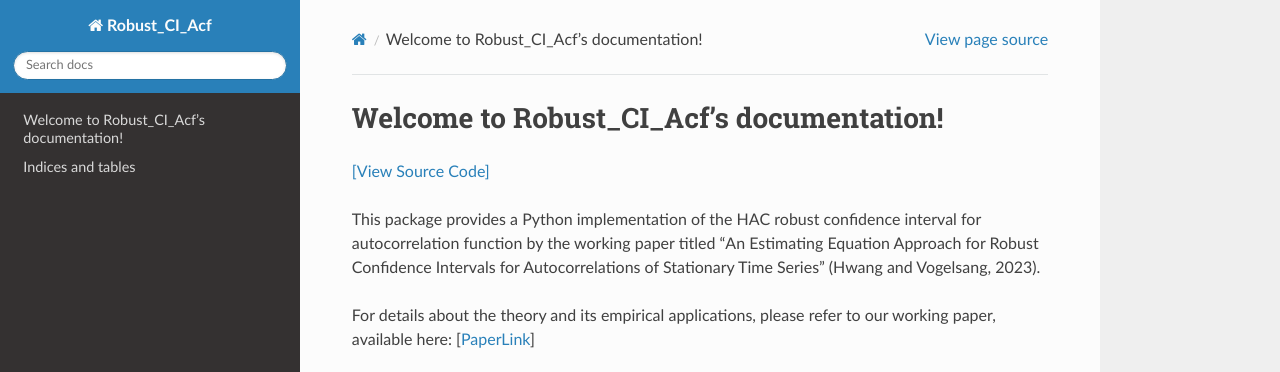
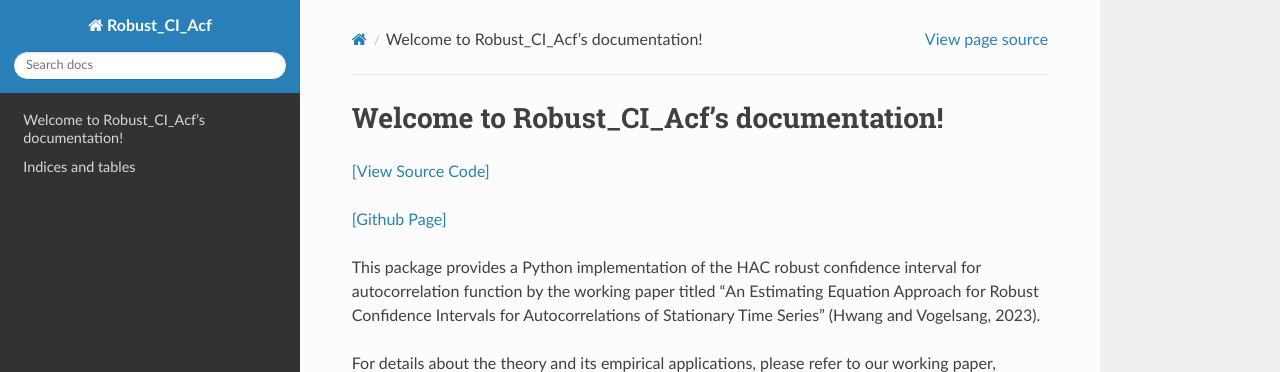
Before and after one commit to eastlansing/Robust_CI_Acf, a Sphinx documentation site: the page built from docs/index.rst, in a window 1280 px wide, cut to the strip 0-372 px from the top of the page. Built offline with Sphinx 7.4.7 and the Read the Docs theme 2.0.0, drawn with Linux system fonts in a browser that asks for light colours.

Commit message:
Update index.rst

```diff
--- a/docs/index.rst
+++ b/docs/index.rst
@@ -7,6 +7,8 @@
 Welcome to Robust_CI_Acf's documentation!
 =========================================
 `[View Source Code] <https://eastlansing.github.io/Robust_CI_Acf/_modules/robust.html>`_
+
+`[Github Page] <https://github.com/eastlansing/Robust_CI_Acf>`_
 
 This package provides a Python implementation of the HAC robust confidence interval for autocorrelation function by the working paper titled
 "An Estimating Equation Approach for Robust Confidence Intervals for Autocorrelations of Stationary Time Series" (Hwang and Vogelsang, 2023).
```
